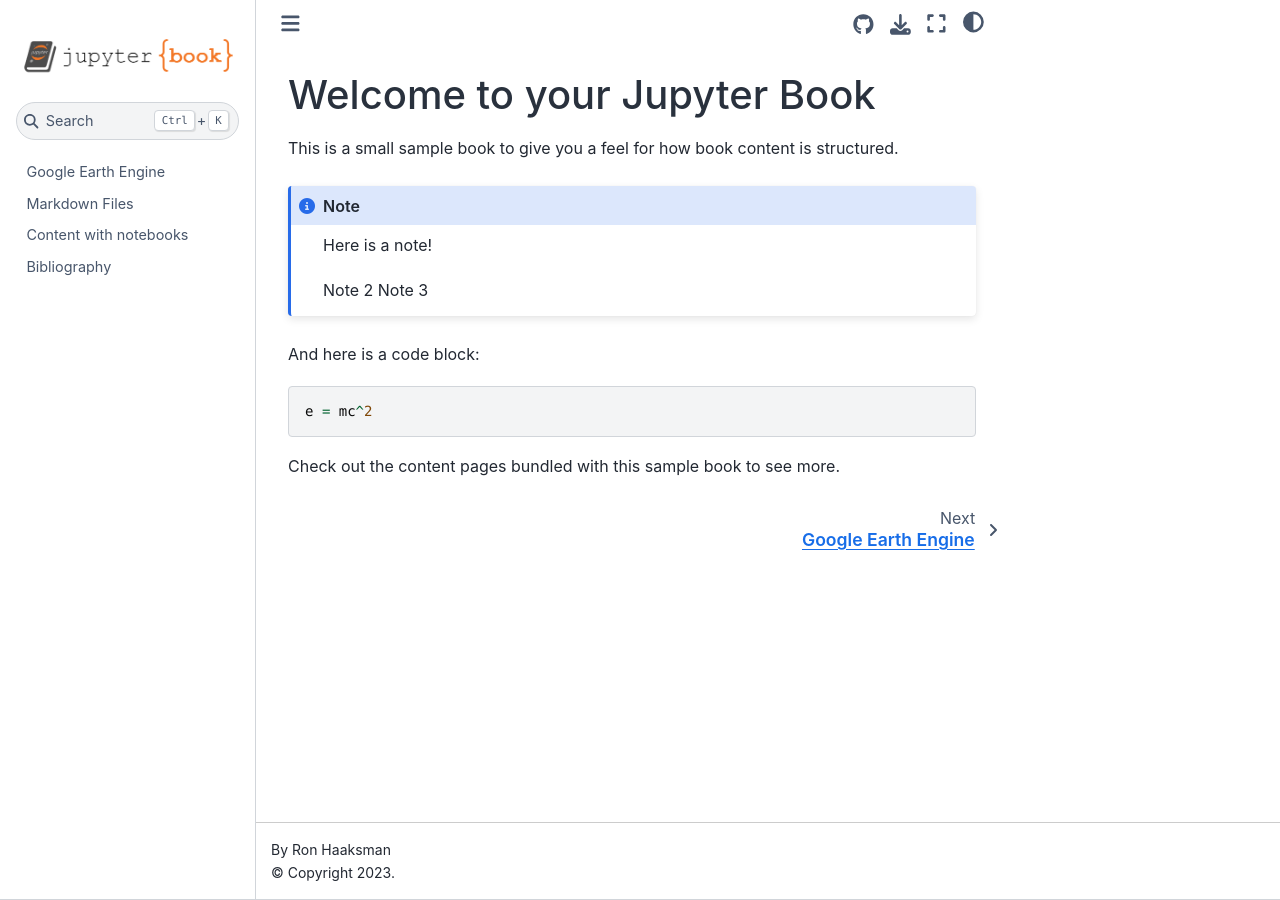
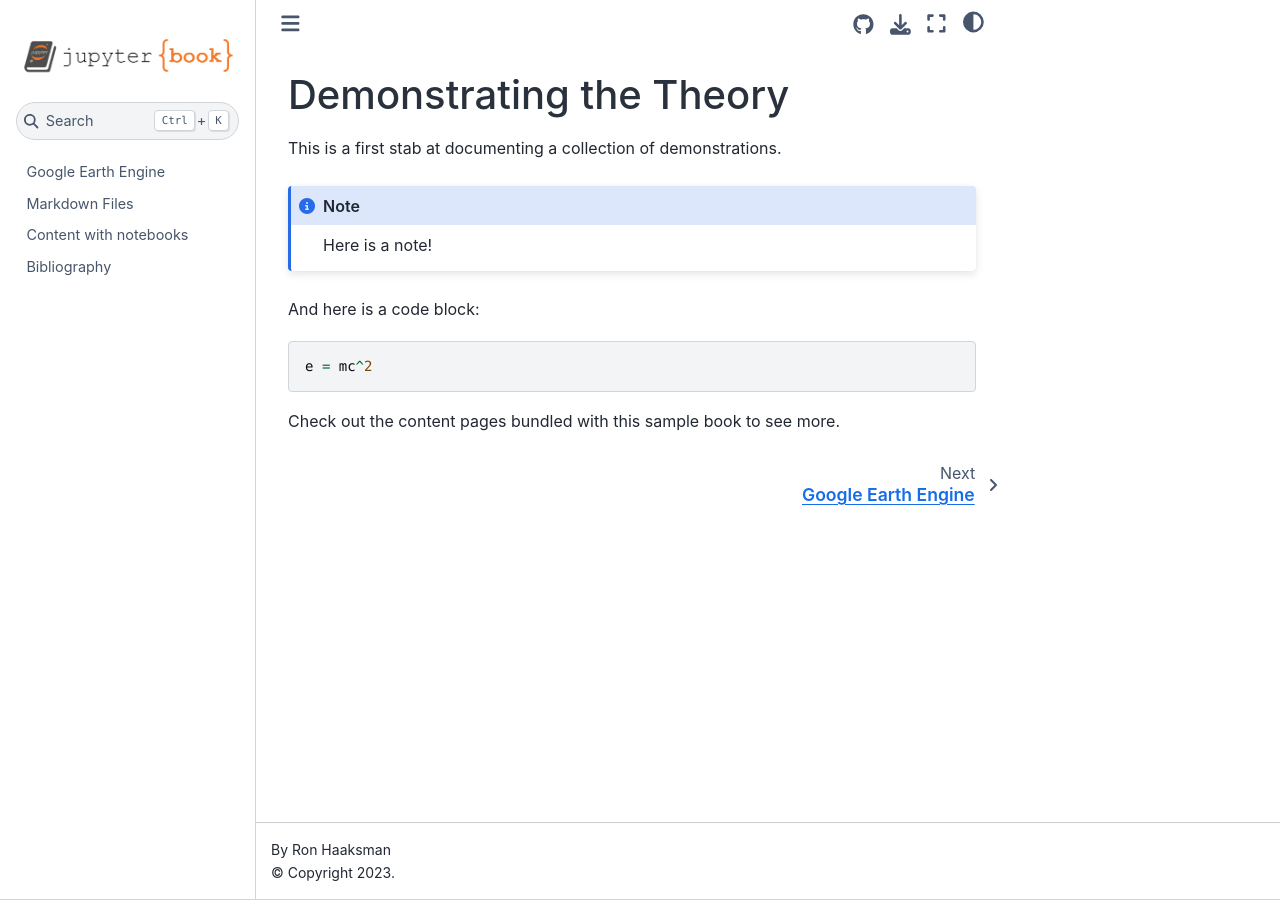
Before and after one commit to classroom-demonstrations/demonstrating-the-theory, a Jupyter Book: the page built from index.md, in a window 1280 px wide. Built offline with Jupyter Book 1.0.4 settings and Sphinx 7.4.7 and the Sphinx Book theme 1.1.4, drawn with Linux system fonts in a browser that asks for light colours.

Commit message:
init commit

```diff
--- a/index.md
+++ b/index.md
@@ -1,13 +1,9 @@
-# Welcome to your Jupyter Book
+# Demonstrating the Theory
 
-This is a small sample book to give you a feel for how book content is
-structured.
+This is a first stab at documenting a collection of demonstrations.
 
 :::{note}
 Here is a note!
-
-Note 2
-Note 3
 :::
 
 And here is a code block:
```
